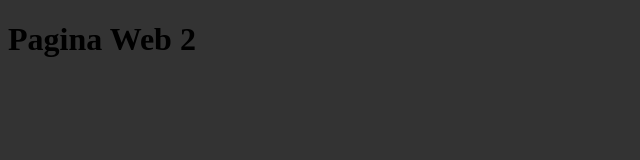
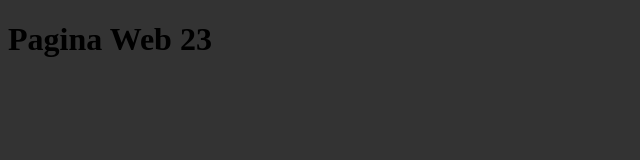
Before and after one commit to vlady93/Web, a plain HTML site: page DesarrolladorWeb/index.html in a window 1280 px wide. Shown: the full height of the page, 0-640 px from the left. Drawn offline with Linux system fonts and the light colour scheme.

Commit message:
Update index.html

```diff
--- a/DesarrolladorWeb/index.html
+++ b/DesarrolladorWeb/index.html
@@ -9,6 +9,6 @@
     <title>Mi página Web</title>
  </head>
  <body>
-    <h1>Pagina Web 2</h1>
+    <h1>Pagina Web 23</h1>
  </body>
 </html>
```
